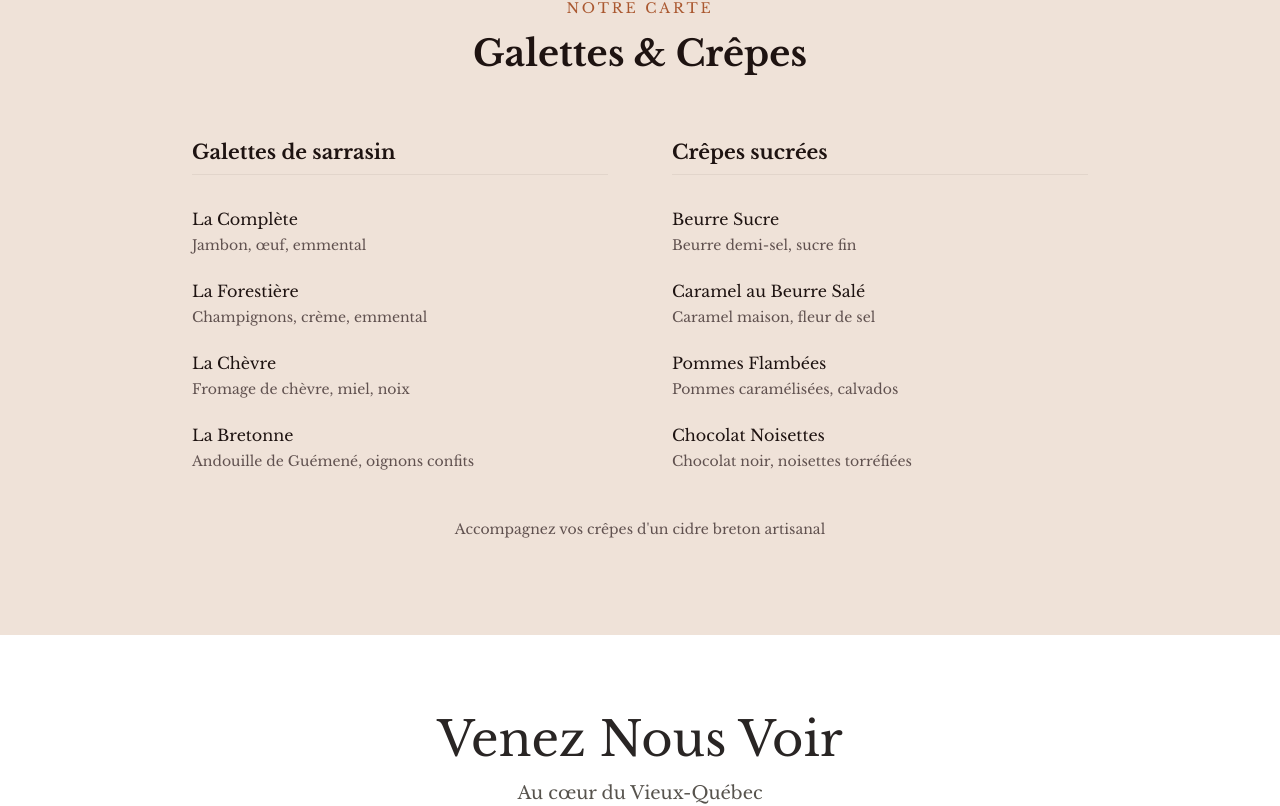
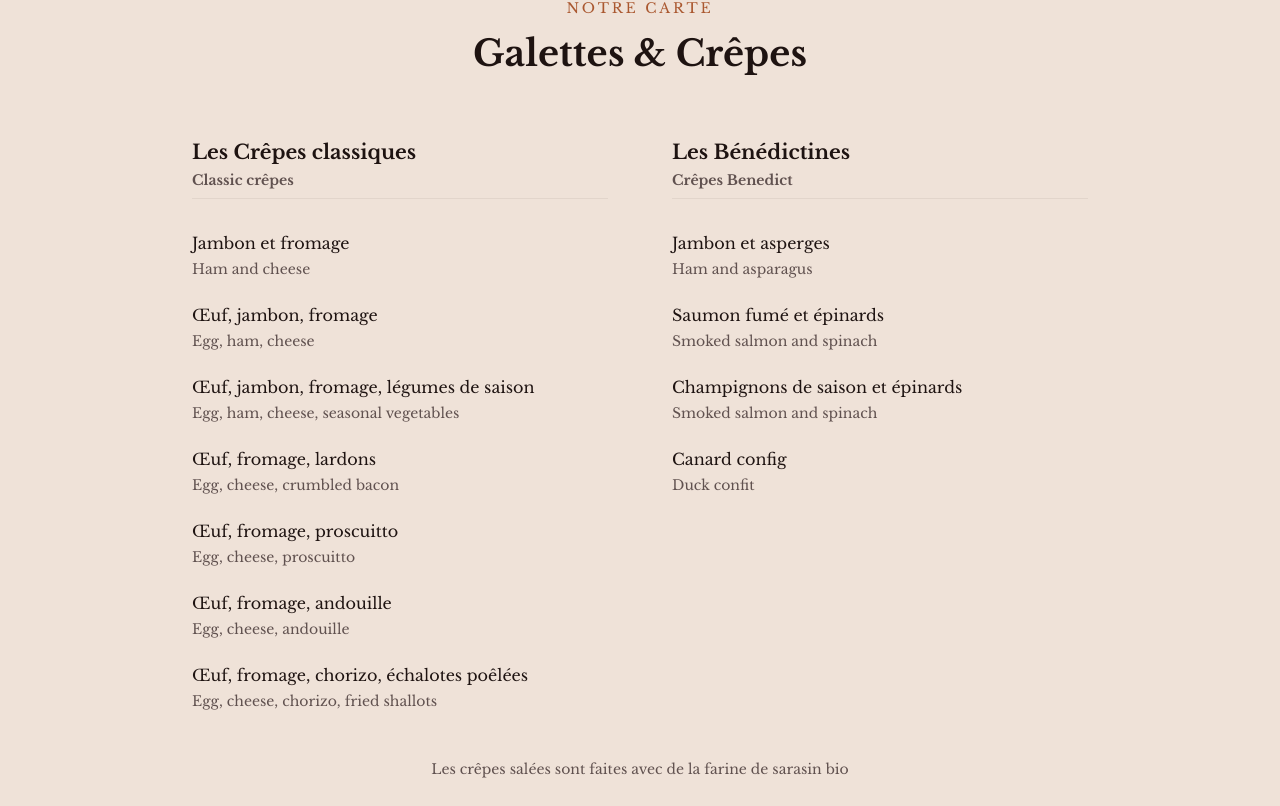
Before and after one commit to charlesg112/billig-next, a Next.js app: page / in a window 1280 px wide. Shown: the part 1558-2364 px from the top of the page. Built offline with nearby package versions, Linux system fonts and the light colour scheme.

Commit message:
update menu

```diff
--- a/components/menu.tsx
+++ b/components/menu.tsx
@@ -1,47 +1,91 @@
 const menuItems = {
   galettes: [
-    { name: "La Complète", description: "Jambon, œuf, emmental" },
-    { name: "La Forestière", description: "Champignons, crème, emmental" },
-    { name: "La Chèvre", description: "Fromage de chèvre, miel, noix" },
-    { name: "La Bretonne", description: "Andouille de Guémené, oignons confits" },
+    { name: "Jambon et fromage", description: "Ham and cheese" },
+    {
+      name: "Œuf, jambon, fromage",
+      description: "Egg, ham, cheese",
+    },
+    {
+      name: "Œuf, jambon, fromage, légumes de saison",
+      description: "Egg, ham, cheese, seasonal vegetables",
+    },
+    {
+      name: "Œuf, fromage, lardons",
+      description: "Egg, cheese, crumbled bacon",
+    },
+    {
+      name: "Œuf, fromage, proscuitto",
+      description: "Egg, cheese, proscuitto",
+    },
+    {
+      name: "Œuf, fromage, andouille",
+      description: "Egg, cheese, andouille",
+    },
+    {
+      name: "Œuf, fromage, chorizo, échalotes poêlées",
+      description: "Egg, cheese, chorizo, fried shallots",
+    },
   ],
   crepes: [
-    { name: "Beurre Sucre", description: "Beurre demi-sel, sucre fin" },
-    { name: "Caramel au Beurre Salé", description: "Caramel maison, fleur de sel" },
-    { name: "Pommes Flambées", description: "Pommes caramélisées, calvados" },
-    { name: "Chocolat Noisettes", description: "Chocolat noir, noisettes torréfiées" },
+    { name: "Jambon et asperges", description: "Ham and asparagus" },
+    {
+      name: "Saumon fumé et épinards",
+      description: "Smoked salmon and spinach",
+    },
+    {
+      name: "Champignons de saison et épinards",
+      description: "Smoked salmon and spinach",
+    },
+    {
+      name: "Canard config",
+      description: "Duck confit",
+    },
   ],
-}
+};
 
 export function Menu() {
   return (
     <section id="menu" className="py-24 px-6 bg-secondary">
       <div className="max-w-4xl mx-auto">
         <div className="text-center mb-16">
-          <p className="text-accent text-sm tracking-[0.2em] uppercase mb-4">Notre carte</p>
-          <h2 className="text-3xl md:text-4xl font-bold text-balance">Galettes & Crêpes</h2>
+          <p className="text-accent text-sm tracking-[0.2em] uppercase mb-4">
+            Notre carte
+          </p>
+          <h2 className="text-3xl md:text-4xl font-bold text-balance">
+            Galettes & Crêpes
+          </h2>
         </div>
 
         <div className="grid md:grid-cols-2 gap-16">
           <div>
-            <h3 className="text-xl font-bold mb-8 pb-2 border-b border-border">Galettes de sarrasin</h3>
+            <h3 className="text-xl font-bold mb-1">Les Crêpes classiques</h3>
+            <p className="text-sm text-muted-foreground font-bold mb-8 pb-2 border-b border-border">
+              Classic crêpes
+            </p>
             <ul className="space-y-6">
               {menuItems.galettes.map((item) => (
                 <li key={item.name}>
                   <p className="font-medium mb-1">{item.name}</p>
-                  <p className="text-sm text-muted-foreground">{item.description}</p>
+                  <p className="text-sm text-muted-foreground">
+                    {item.description}
+                  </p>
                 </li>
               ))}
             </ul>
           </div>
 
           <div>
-            <h3 className="text-xl font-bold mb-8 pb-2 border-b border-border">Crêpes sucrées</h3>
+            <p className="text-xl font-bold mb-1">Les Bénédictines</p>
+            <p className="text-sm text-muted-foreground font-bold mb-8 pb-2 border-b border-border">
+              Crêpes Benedict
+            </p>
             <ul className="space-y-6">
               {menuItems.crepes.map((item) => (
                 <li key={item.name}>
                   <p className="font-medium mb-1">{item.name}</p>
-                  <p className="text-sm text-muted-foreground">{item.description}</p>
+                  <p className="text-sm text-muted-foreground">
+                    {item.description}
+                  </p>
                 </li>
               ))}
             </ul>
@@ -49,9 +93,9 @@ export function Menu() {
         </div>
 
         <p className="text-center text-sm text-muted-foreground mt-12">
-          Accompagnez vos crêpes d'un cidre breton artisanal
+          Les crêpes salées sont faites avec de la farine de sarasin bio
         </p>
       </div>
     </section>
-  )
+  );
 }
```
